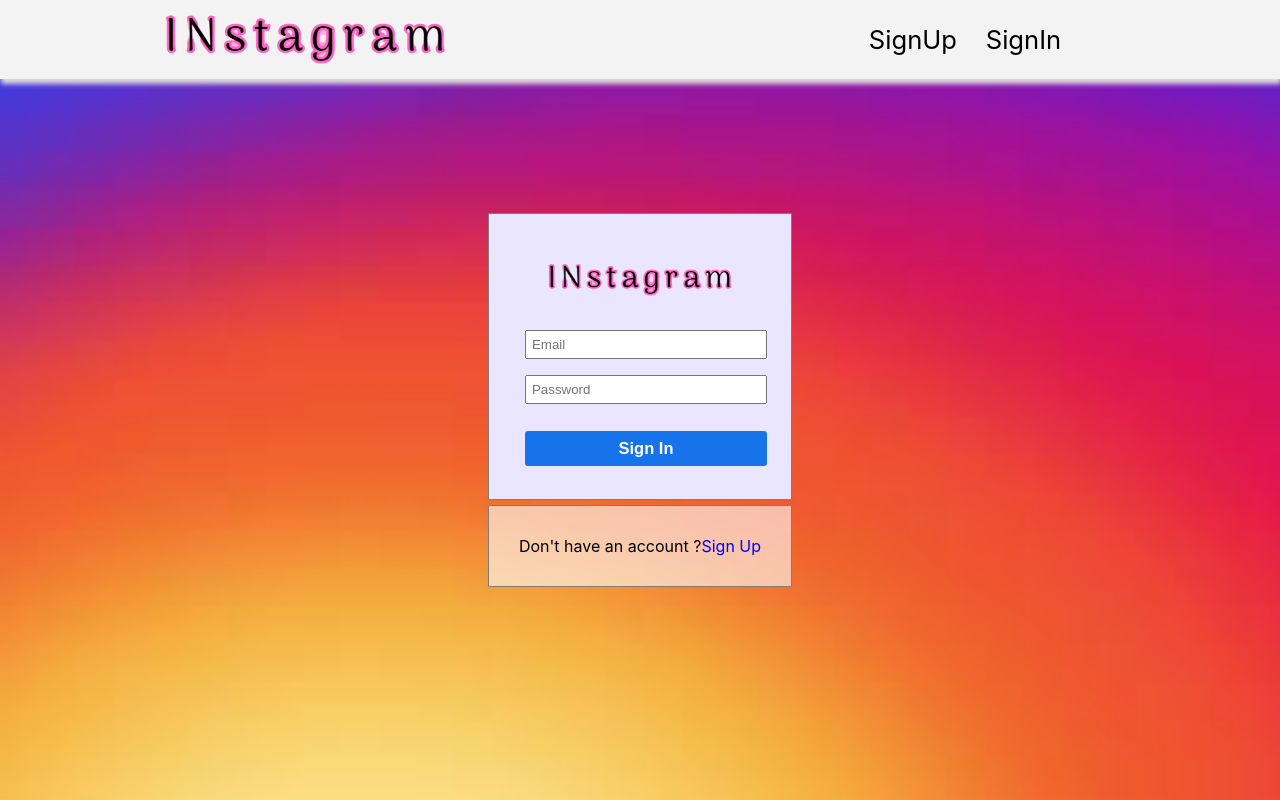
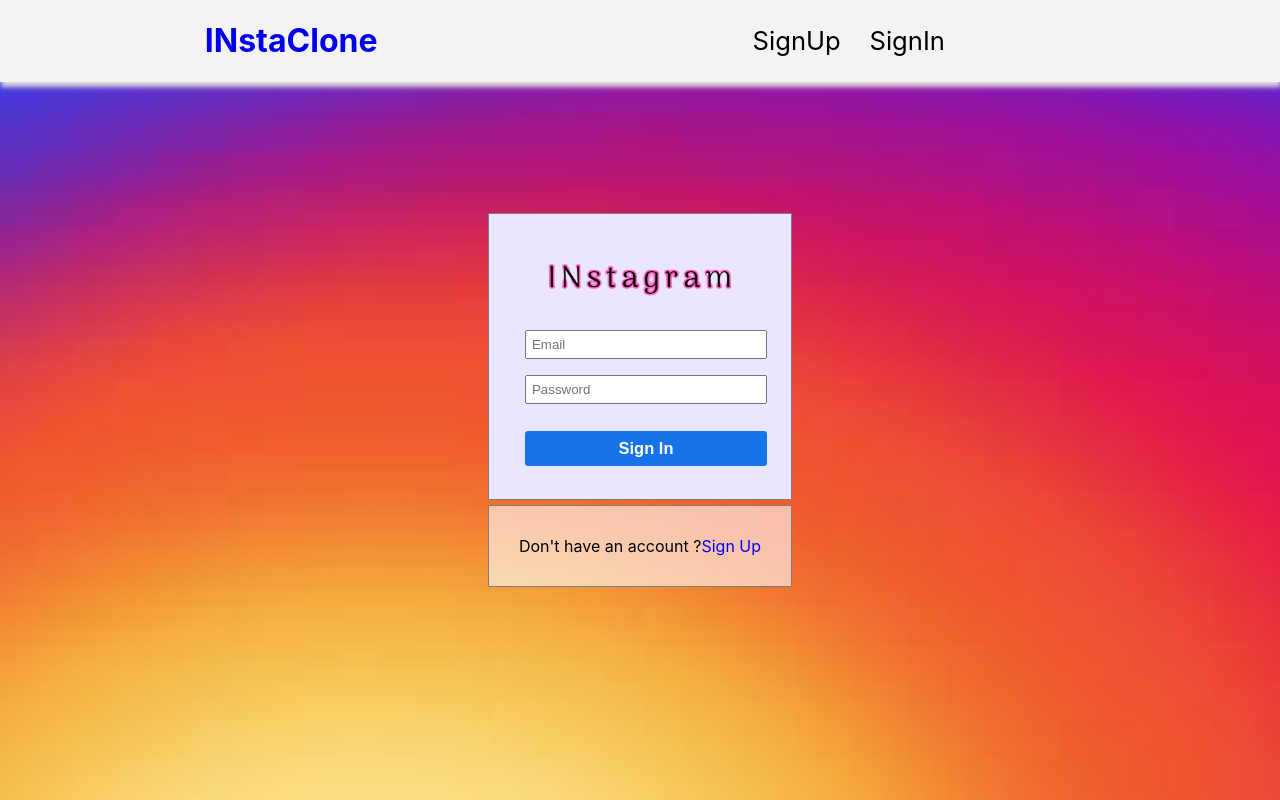
Before and after one commit to amitsvg/instaclone, a React (Create React App) app in the folder frontend/: page /signin in a window 1280 px wide. Built offline with nearby package versions, Linux system fonts and the light colour scheme.

Commit message:
Update Navbar.jsx

```diff
--- a/frontend/src/componenets/Navbar.jsx
+++ b/frontend/src/componenets/Navbar.jsx
@@ -33,7 +33,8 @@
             {/* <img src={logo} alt="logo" /> */}
             <div className="nav-img">
                 <Link to="/" className='linkHome' >
-                    <img src={logo} alt="logo" />
+{/*                     <img src={logo} alt="logo" /> */}
+                    <h1 style={{'margin-left': '16vw'}}>INstaClone</h1>
                 </Link>
             </div>
             <ul className='nav-menu'>
```
